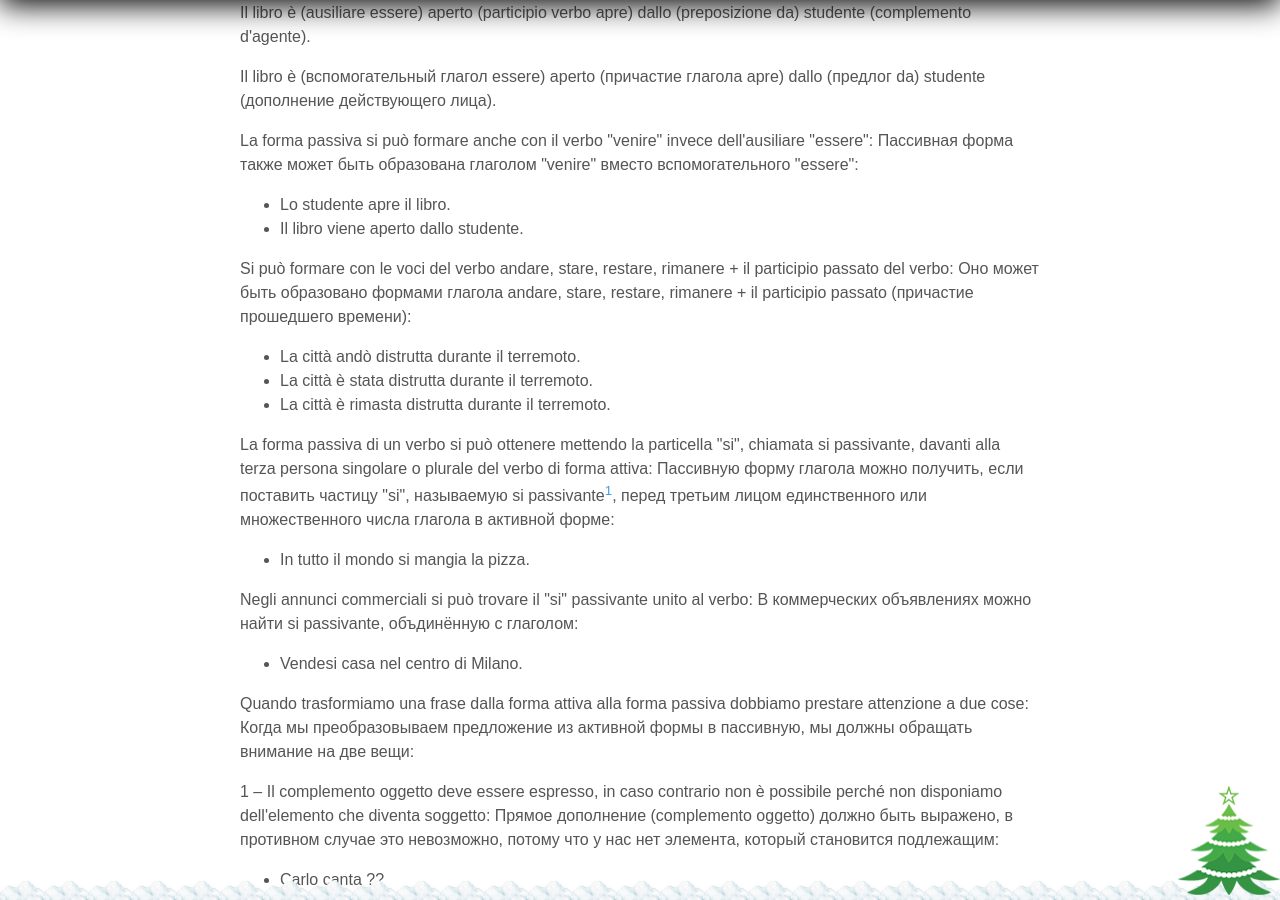
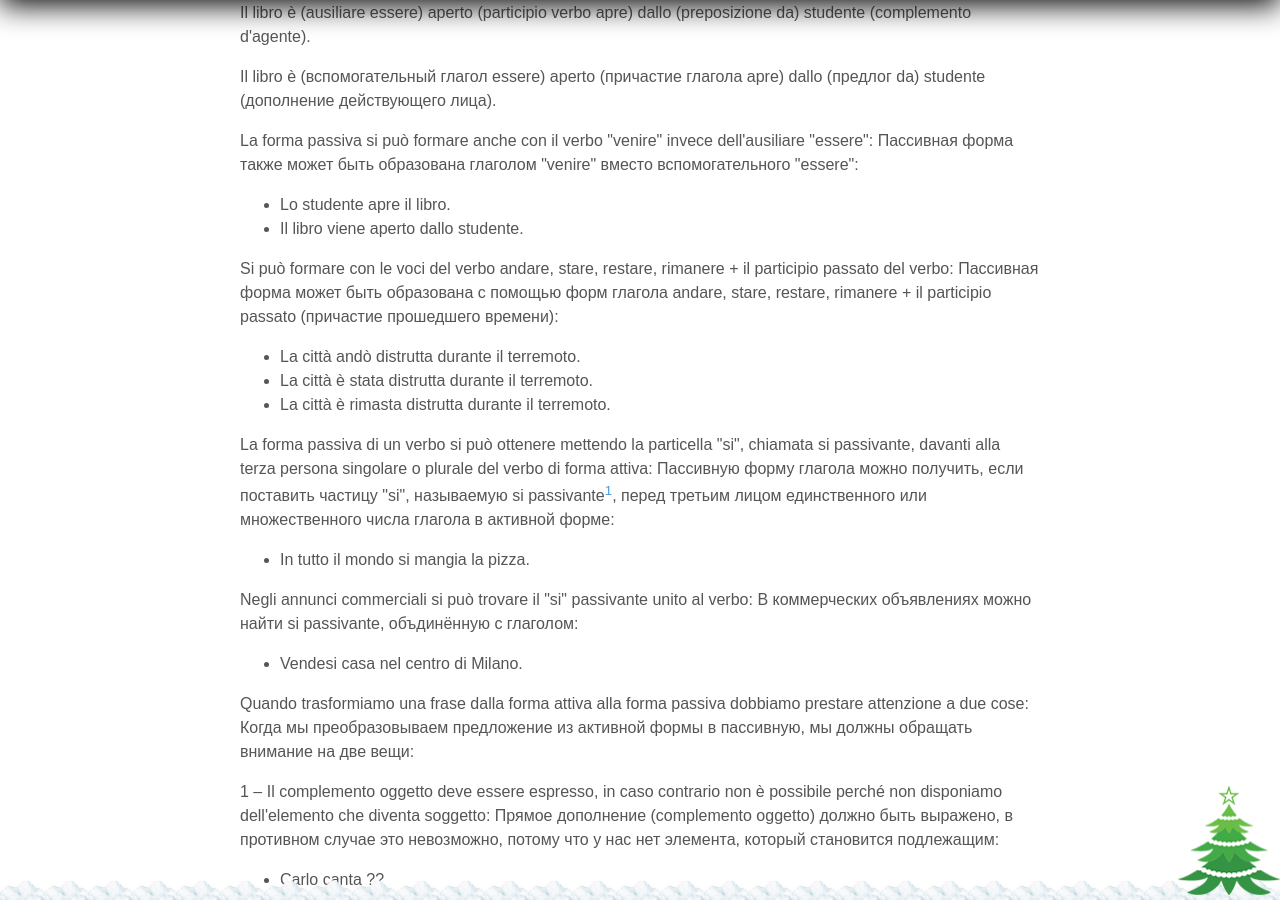
Before and after one commit to postolny/postolny.github.io, a Jekyll site: the page built from _posts/2021-02-20-la-forma-attiva-e la-forma-passiva-dei-verbi.md, in a window 1280 px wide and 900 px high, scrolled down 1523 px. Built offline with Jekyll 4.4.1, drawn with Linux system fonts in a browser that asks for light colours; nearby versions of some CDN libraries.

Commit message:
Update 2021-02-20-la-forma-attiva-e la-forma-passiva-dei-verbi.md

```diff
--- a/_posts/2021-02-20-la-forma-attiva-e la-forma-passiva-dei-verbi.md
+++ b/_posts/2021-02-20-la-forma-attiva-e la-forma-passiva-dei-verbi.md
@@ -33,7 +33,7 @@ La forma passiva si può formare anche con il verbo "venire" invece dell'ausilia
 - Lo studente apre il libro.
 - Il libro viene aperto dallo studente.
 
-Si può formare con le voci del verbo andare, stare, restare, rimanere + il participio passato del verbo: Оно может быть образовано формами глагола andare, stare, restare, rimanere + il participio passato (причастие прошедшего времени):
+Si può formare con le voci del verbo andare, stare, restare, rimanere + il participio passato del verbo: Пассивная форма может быть образована с помощью форм глагола andare, stare, restare, rimanere + il participio passato (причастие прошедшего времени):
 
 - La città andò distrutta durante il terremoto.
 - La città è stata distrutta durante il terremoto.
```
